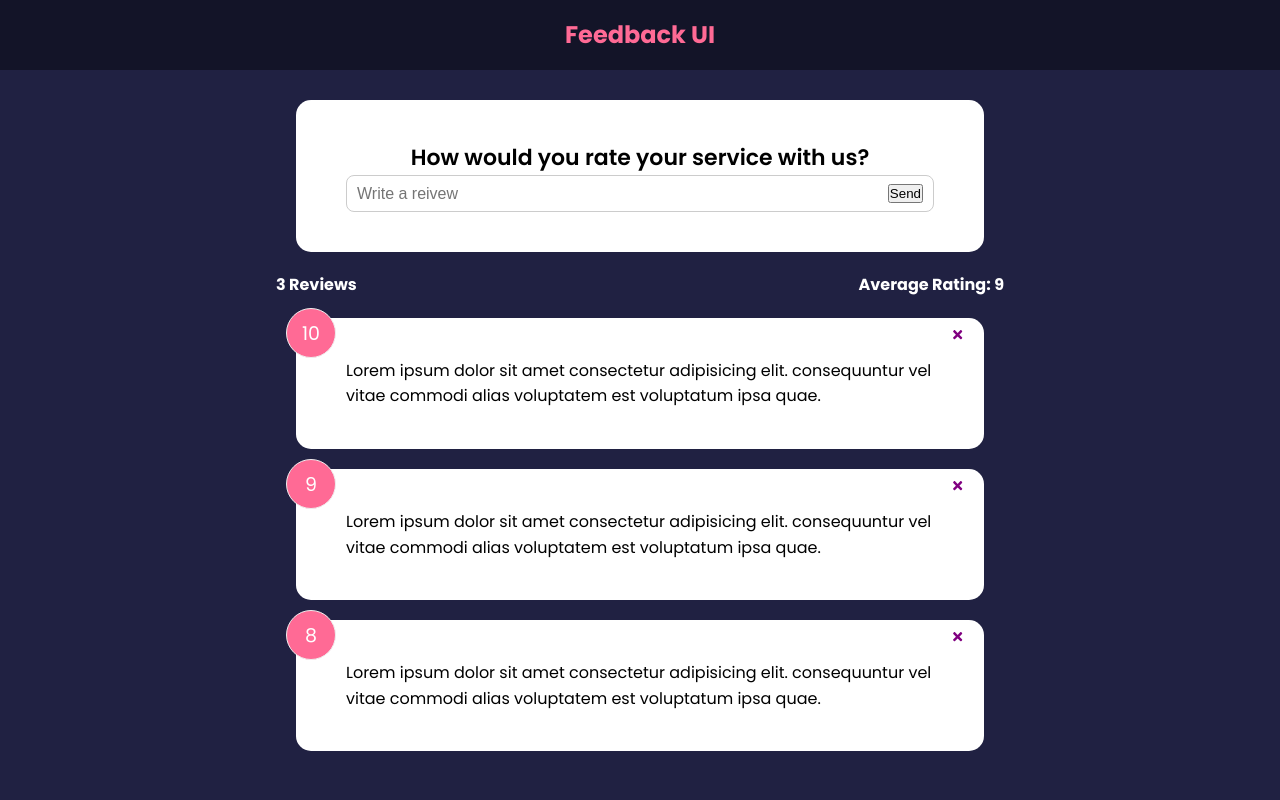
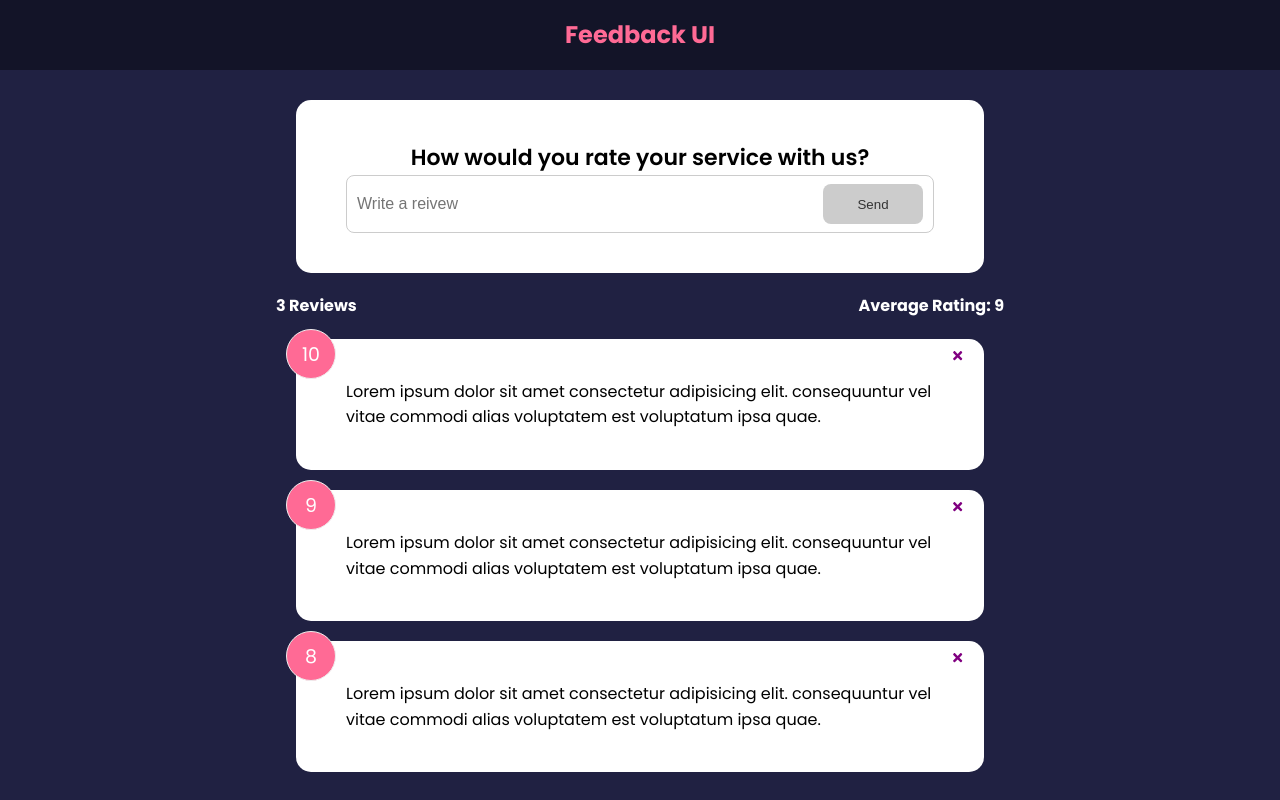
Before and after one commit to erik-butz/feedback-app, a React (Create React App) app: page / in a window 1280 px wide. Built offline with nearby package versions, Linux system fonts and the light colour scheme.

Commit message:
added validation to button/input field using state

```diff
--- a/src/components/FeedbackForm.jsx
+++ b/src/components/FeedbackForm.jsx
@@ -1,10 +1,24 @@
 import { useState } from 'react'
+import Button from './shared/Button'
 import Card from './shared/Card'
 
 function FeedbackForm() {
   const [text, setText] = useState('')
+  const [btnDisabled, setBtnDisabled] = useState(true)
+  const [message, setMessage] = useState('')
 
   const handleTextChange = (e) => {
+    if (text === '') {
+      setBtnDisabled(true)
+      setMessage(null)
+    } else if (text !== '' && text.trim().length <= 10) {
+      setBtnDisabled(true)
+      setMessage('Text must be at least 10 characters')
+    } else {
+      setMessage(null)
+      setBtnDisabled(false)
+    }
+
     setText(e.target.value)
   }
 
@@ -21,8 +35,11 @@ function FeedbackForm() {
             placeholder='Write a reivew'
             value={text}
           />
-          <button type='submit'>Send</button>
+          <Button type='submit' isDisabled={btnDisabled}>
+            Send
+          </Button>
         </div>
+        {message && <div className='message'>{message}</div>}
       </form>
     </Card>
   )
--- /dev/null
+++ b/src/components/shared/Button.jsx
@@ -0,0 +1,24 @@
+import Proptypes from 'prop-types'
+
+function Button({ children, version, type, isDisabled }) {
+  return (
+    <button type={type} disabled={isDisabled} className={`btn btn-${version}`}>
+      {children}
+    </button>
+  )
+}
+
+Button.defaultProps = {
+  version: 'primary',
+  type: 'button',
+  isDisabled: false,
+}
+
+Button.propTypes = {
+  children: Proptypes.node.isRequired,
+  version: Proptypes.string,
+  type: Proptypes.string,
+  isDisabled: Proptypes.bool,
+}
+
+export default Button
```
